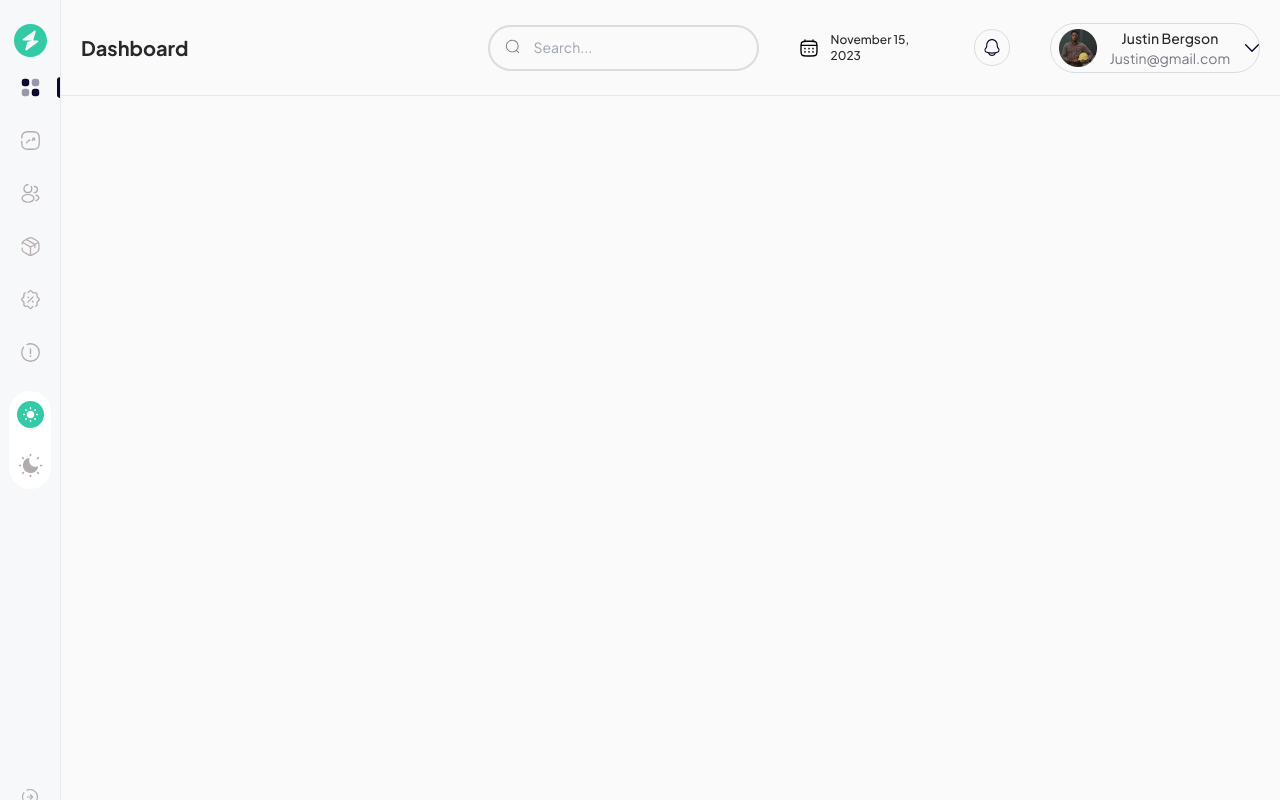
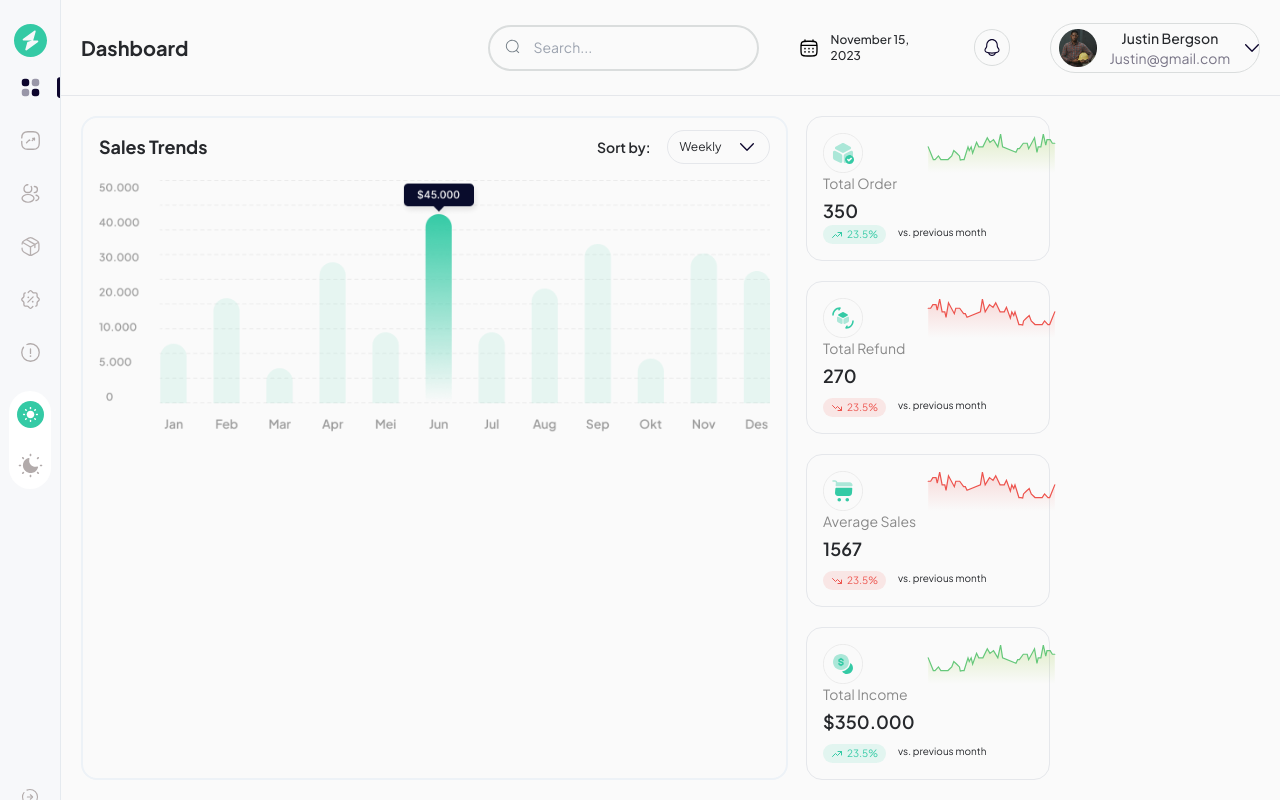
Before and after one commit to tunny17/hackathon, a React (Vite) app: page / in a window 1280 px wide. Shown: the top 800 px of the page. Built offline with nearby package versions, Linux system fonts and the light colour scheme.

Commit message:
feat. completion of TotalOrder & SalesTrend component

```diff
--- a/src/App.jsx
+++ b/src/App.jsx
@@ -1,5 +1,5 @@
 import React from 'react';
-import { Navigation, Header } from './components';
+import { Navigation, Header, SalesTrend, TotalOrder } from './components';
 
 const App = () => {
   return (
@@ -7,6 +7,14 @@ const App = () => {
       <Navigation />
       <div className='bg-[#FAFAFA] w-full'>
         <Header />
+
+        {/* first section of the body */}
+        <section className='p-5'>
+          <div className='flex justify-between'>
+            <SalesTrend />
+            <TotalOrder />
+          </div>
+        </section>
       </div>
     </section>
   );
--- /dev/null
+++ b/src/components/SalesTrend.jsx
@@ -0,0 +1,20 @@
+import React from 'react';
+
+const SalesTrend = () => {
+  return (
+    <section className='w-[60%] border-2 rounded-2xl border-[#EDF2F7] py-3 px-4'>
+      <div className='flex justify-between items-center'>
+        <h1 className='font-bold text-lg'>Sales Trends</h1>
+        <div className='flex items-center gap-4'>
+          <p className='text-sm font-semibold'>Sort by:</p>
+          <button className='text-xs flex gap-x-4 rounded-full items-center border-[1px] px-3 py-1.5'>
+            Weekly <img src='/public/arrow-down-icon.svg' alt='' />
+          </button>
+        </div>
+      </div>
+      <img src='/public/salesTrend-chart.png' alt='' className='mt-4' />
+    </section>
+  );
+};
+
+export default SalesTrend;
--- /dev/null
+++ b/src/components/TotalOrder.jsx
@@ -0,0 +1,102 @@
+import React from 'react';
+
+const TotalOrder = () => {
+  return (
+    <section className='w-[38.5%] flex justify-between gap-y-5 flex-wrap'>
+      <div className='border-[1px] flex flex-col justify-between rounded-2xl p-4 hover:scale-[1.07] transition-all cursor-pointer'>
+        <div className='flex justify-between gap-16'>
+          <img
+            src='/public/total-order-icon.svg'
+            alt=''
+            className='hover:scale-[1.1] transition-all cursor-pointer'
+          />
+          <img src='/public/green-chart.svg' alt='' />
+        </div>
+        <div className='hover:scale-[1.07] transition-all cursor-pointer'>
+          <h2 className='text-[#898989] font-normal text-sm mb-1'>
+            Total Order
+          </h2>
+          <h1 className='font-semibold text-lg'>350</h1>
+        </div>
+        <div className='flex gap-3 hover:scale-[1.07] transition-all cursor-pointer'>
+          <div className='flex gap-1 items-center text-[#34CAA5] green-background px-2 py-0.5 rounded-full'>
+            <img src='/public/green-chart-arrow.svg' alt='' className='w-3' />
+            <p className='text-[10px]'>23.5%</p>
+          </div>
+          <p className='text-[10px]'>vs. previous month</p>
+        </div>
+      </div>
+      <div className='border-[1px] flex flex-col justify-between rounded-2xl p-4 hover:scale-[1.07] transition-all cursor-pointer'>
+        <div className='flex justify-between gap-16'>
+          <img
+            src='/public/total-refund-icon.svg'
+            alt=''
+            className='hover:scale-[1.07] transition-all cursor-pointer'
+          />
+          <img src='/public/red-chart.svg' alt='' />
+        </div>
+        <div className='hover:scale-[1.07] transition-all cursor-pointer'>
+          <h2 className='text-[#898989] font-normal text-sm mb-1'>
+            Total Refund
+          </h2>
+          <h1 className='font-semibold text-lg mb-2'>270</h1>
+        </div>
+        <div className='flex gap-3 hover:scale-[1.07] transition-all cursor-pointer'>
+          <div className='flex gap-1 items-center text-[#ED544E] red-background px-2 py-0.5 rounded-full'>
+            <img src='/public/red-chart-arrow.svg' alt='' className='w-3' />
+            <p className='text-[10px]'>23.5%</p>
+          </div>
+          <p className='text-[10px]'>vs. previous month</p>
+        </div>
+      </div>
+      <div className='border-[1px] flex flex-col justify-between rounded-2xl p-4 hover:scale-[1.07] transition-all cursor-pointer'>
+        <div className='flex justify-between gap-16'>
+          <img
+            src='/public/average-sales-icon.svg'
+            alt=''
+            className='hover:scale-[1.07] transition-all cursor-pointer'
+          />
+          <img src='/public/red-chart.svg' alt='' />
+        </div>
+        <div className='hover:scale-[1.07] transition-all cursor-pointer'>
+          <h2 className='text-[#898989] font-normal text-sm mb-1'>
+            Average Sales
+          </h2>
+          <h1 className='font-semibold text-lg mb-2'>1567</h1>
+        </div>
+        <div className='flex gap-3 hover:scale-[1.07] transition-all cursor-pointer'>
+          <div className='flex gap-1 items-center text-[#ED544E] red-background px-2 py-0.5 rounded-full'>
+            <img src='/public/red-chart-arrow.svg' alt='' className='w-3' />
+            <p className='text-[10px]'>23.5%</p>
+          </div>
+          <p className='text-[10px]'>vs. previous month</p>
+        </div>
+      </div>
+      <div className='border-[1px] flex flex-col justify-between rounded-2xl p-4 hover:scale-[1.07] transition-all cursor-pointer'>
+        <div className='flex justify-between gap-16'>
+          <img
+            src='/public/total-income-icon.svg'
+            alt=''
+            className='hover:scale-[1.07] transition-all cursor-pointer'
+          />
+          <img src='/public/green-chart.svg' alt='' />
+        </div>
+        <div className='hover:scale-[1.07] transition-all cursor-pointer'>
+          <h2 className='text-[#898989] font-normal text-sm mb-1'>
+            Total Income
+          </h2>
+          <h1 className='font-semibold text-lg mb-2'>$350.000</h1>
+        </div>
+        <div className='flex gap-3 hover:scale-[1.07] transition-all cursor-pointer'>
+          <div className='flex gap-1 items-center text-[#34CAA5] green-background px-2 py-0.5 rounded-full'>
+            <img src='/public/green-chart-arrow.svg' alt='' className='w-3' />
+            <p className='text-[10px]'>23.5%</p>
+          </div>
+          <p className='text-[10px]'>vs. previous month</p>
+        </div>
+      </div>
+    </section>
+  );
+};
+
+export default TotalOrder;
--- a/src/components/index.js
+++ b/src/components/index.js
@@ -1,2 +1,4 @@
 export { default as Navigation } from './Navigation';
 export { default as Header } from './Header';
+export { default as SalesTrend } from './SalesTrend';
+export { default as TotalOrder } from './TotalOrder';
--- a/src/index.css
+++ b/src/index.css
@@ -25,3 +25,11 @@ body::-webkit-scrollbar {
   background-repeat: no-repeat;
   background-size: 5.5%;
 }
+
+.green-background {
+  background: rgba(52, 202, 165, 0.12);
+}
+
+.red-background {
+  background: rgba(237, 84, 78, 0.12);
+}
```
Also changed, not shown: public/dashboard-chart.png (deleted), public/salesTrend-chart.png (added).
